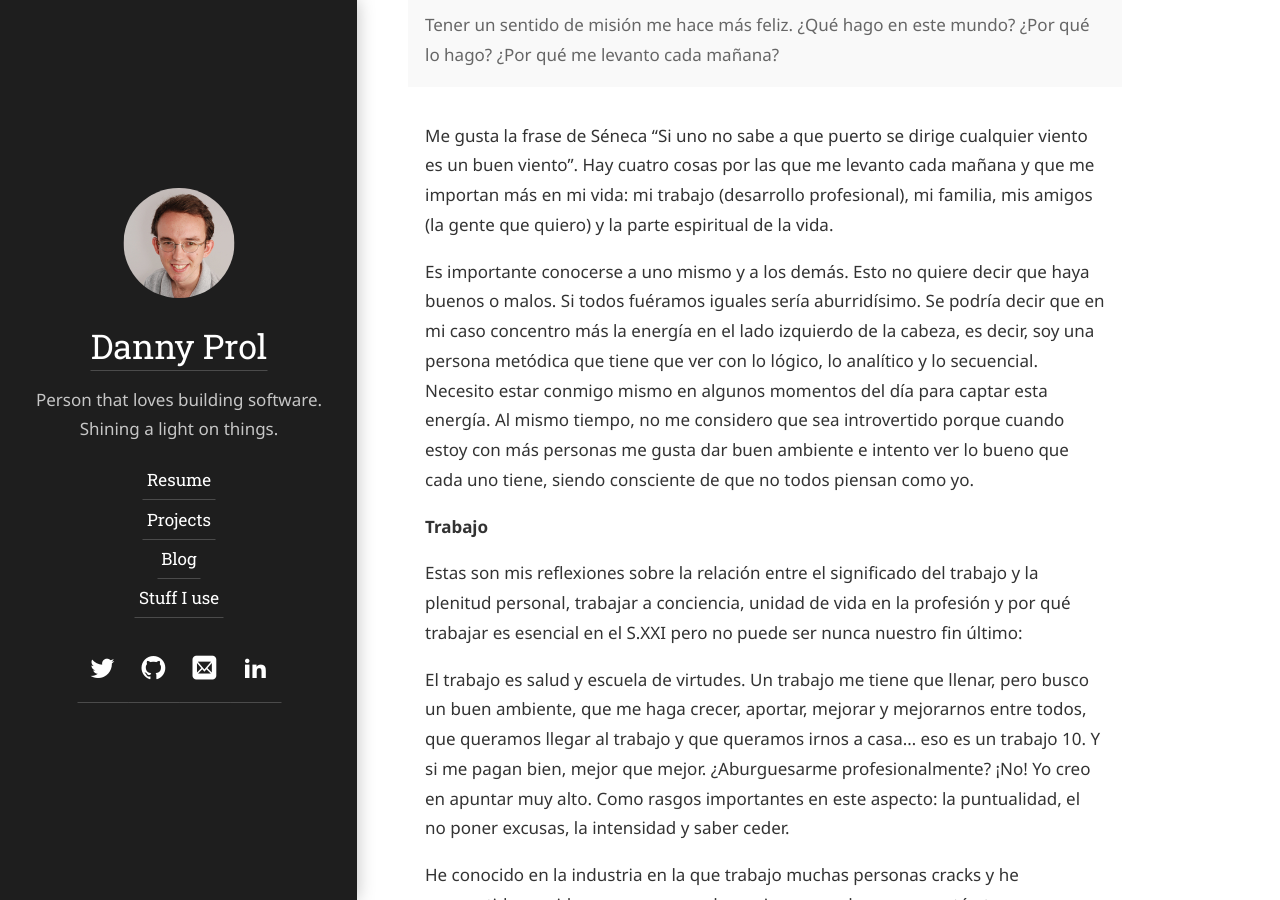
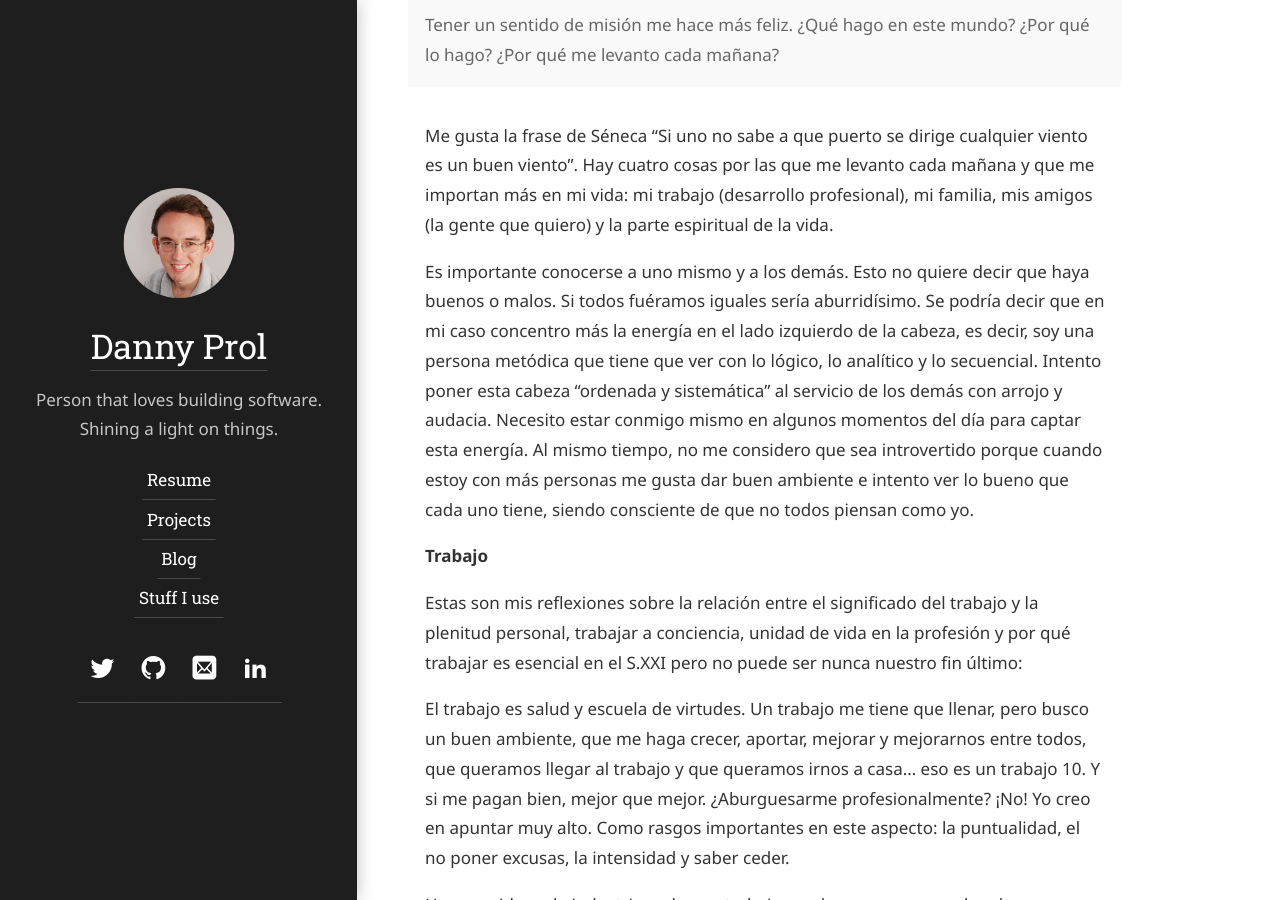
Before and after one commit to dprol/dprol.github.io, a Jekyll site: the page built from hydejack/_posts/2020-07-11-conocerse.md, in a window 1280 px wide and 900 px high, scrolled down 610 px. Built offline with Jekyll 4.4.1, drawn with Linux system fonts in a browser that asks for light colours; some web fonts are replaced.

Commit message:
Update 2020-07-11-conocerse.md

```diff
--- a/hydejack/_posts/2020-07-11-conocerse.md
+++ b/hydejack/_posts/2020-07-11-conocerse.md
@@ -10,7 +10,7 @@ Me gusta la frase de Séneca "Si uno no sabe a que puerto se dirige cualquier vi
 
 <!--more-->
 
-Es importante conocerse a uno mismo y a los demás. Esto no quiere decir que haya buenos o malos. Si todos fuéramos iguales sería aburridísimo. Se podría decir que en mi caso concentro más la energía en el lado izquierdo de la cabeza, es decir, soy una persona metódica que tiene que ver con lo lógico, lo analítico y lo secuencial. Necesito estar conmigo mismo en algunos momentos del día para captar esta energía. Al mismo tiempo, no me considero que sea introvertido porque cuando estoy con más personas me gusta dar buen ambiente e intento ver lo bueno que cada uno tiene, siendo consciente de que no todos piensan como yo.
+Es importante conocerse a uno mismo y a los demás. Esto no quiere decir que haya buenos o malos. Si todos fuéramos iguales sería aburridísimo. Se podría decir que en mi caso concentro más la energía en el lado izquierdo de la cabeza, es decir, soy una persona metódica que tiene que ver con lo lógico, lo analítico y lo secuencial. Intento poner esta cabeza "ordenada y sistemática" al servicio de los demás con arrojo y audacia. Necesito estar conmigo mismo en algunos momentos del día para captar esta energía. Al mismo tiempo, no me considero que sea introvertido porque cuando estoy con más personas me gusta dar buen ambiente e intento ver lo bueno que cada uno tiene, siendo consciente de que no todos piensan como yo.
 
 **Trabajo**
 
```
